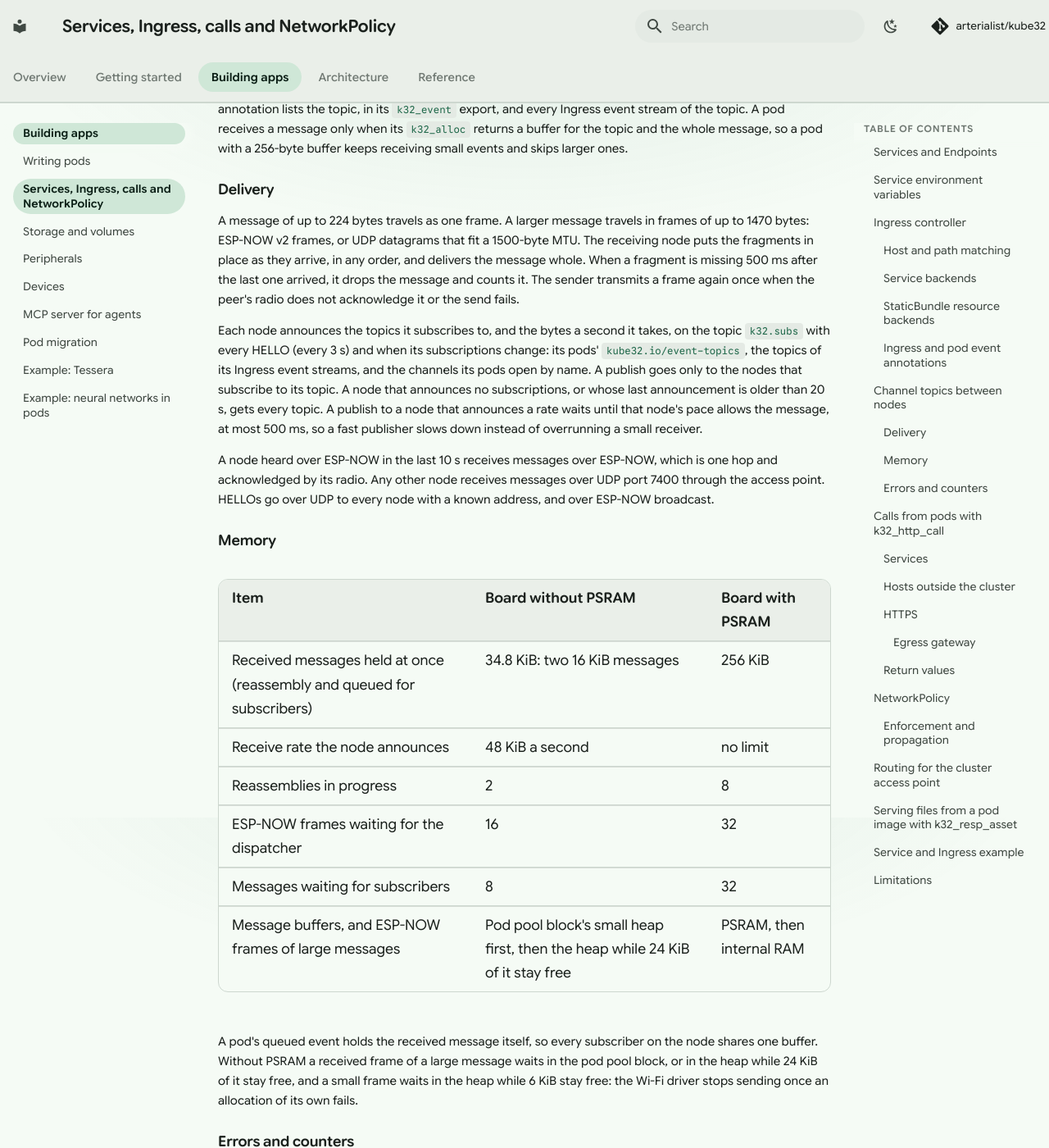
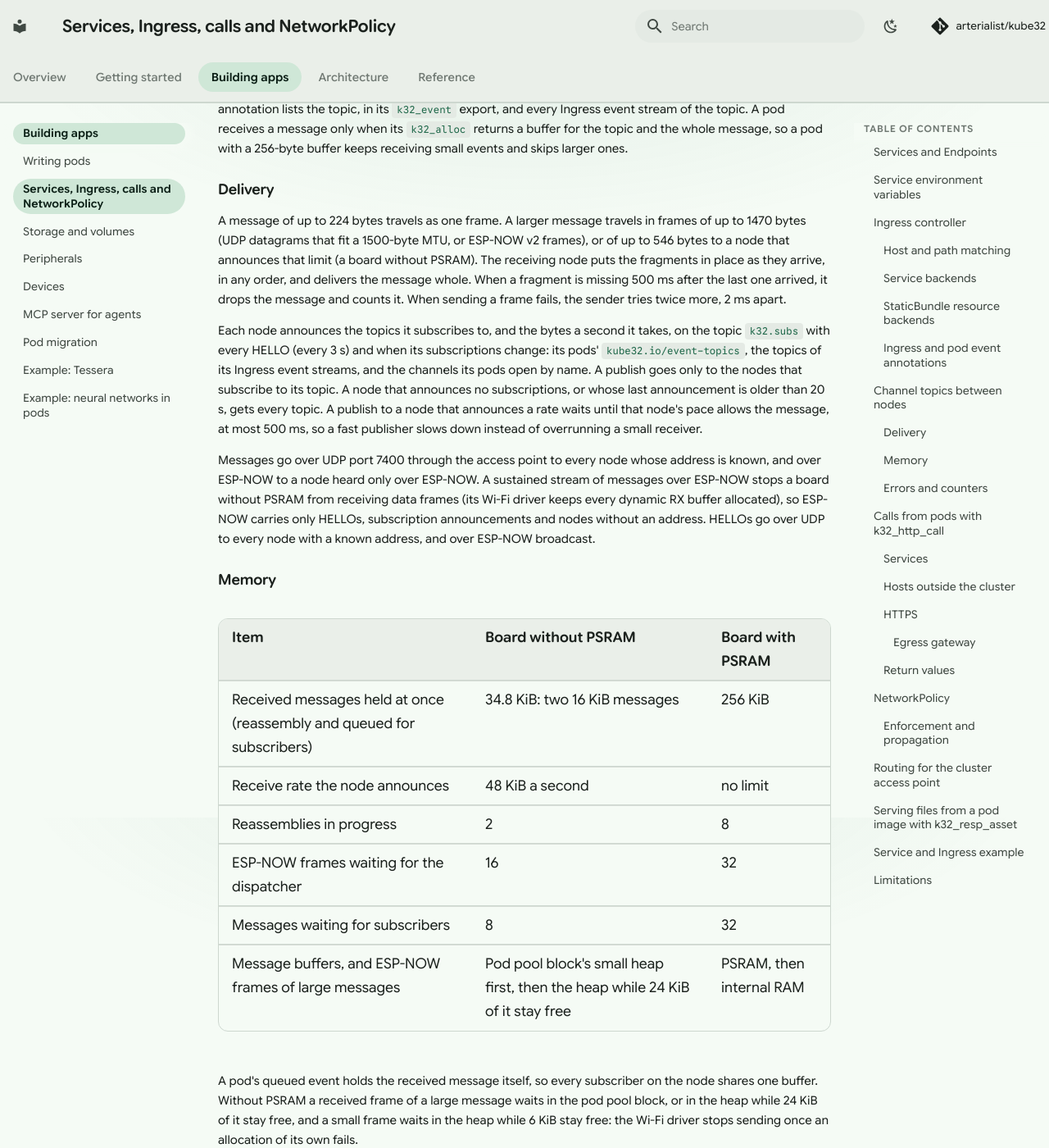
Before and after one commit to arterialist/kube32, an MkDocs documentation site: the page built from docs/networking.md, in a window 1280 px wide and 1400 px high, scrolled down 4403 px. Shown: the whole window at 82% size. Built offline with MkDocs 1.6.1 and Material for MkDocs 9.7.7, drawn with Linux system fonts in a browser that asks for light colours; comment, search, counter and statistics services are not loaded; some of the changed text lies outside the part shown.

Commit message:
fix(ipc): messages go over UDP to a node with an address; a failed frame is tried twice more
A stream of messages over ESP-NOW stops the Cardputer from receiving data frames within minutes: its Wi-Fi driver keeps all 12 dynamic RX buffers allocated (K32_CMD:WIFISTATS), the access point's key handshake times out and the node turns NotReady. Over UDP the same 10-minute stream (4.6 KB frames at 8 fps with 12.6 KB peaks, 10 Hz input messages back) left the buffers free. ESP-NOW now carries HELLOs, subscription announcements and nodes heard only over ESP-NOW. A frame whose send fails is tried twice more, 2 ms apart.

```diff
--- a/docs/networking.md
+++ b/docs/networking.md
@@ -109,11 +109,11 @@ A pod publishes a message on a topic with `k32_event_emit` (up to 200 bytes, `K3
 
 ### Delivery
 
-A message of up to 224 bytes travels as one frame. A larger message travels in frames of up to 1470 bytes: ESP-NOW v2 frames, or UDP datagrams that fit a 1500-byte MTU. The receiving node puts the fragments in place as they arrive, in any order, and delivers the message whole. When a fragment is missing 500 ms after the last one arrived, it drops the message and counts it. The sender transmits a frame again once when the peer's radio does not acknowledge it or the send fails.
+A message of up to 224 bytes travels as one frame. A larger message travels in frames of up to 1470 bytes (UDP datagrams that fit a 1500-byte MTU, or ESP-NOW v2 frames), or of up to 546 bytes to a node that announces that limit (a board without PSRAM). The receiving node puts the fragments in place as they arrive, in any order, and delivers the message whole. When a fragment is missing 500 ms after the last one arrived, it drops the message and counts it. When sending a frame fails, the sender tries twice more, 2 ms apart.
 
 Each node announces the topics it subscribes to, and the bytes a second it takes, on the topic `k32.subs` with every HELLO (every 3 s) and when its subscriptions change: its pods' `kube32.io/event-topics`, the topics of its Ingress event streams, and the channels its pods open by name. A publish goes only to the nodes that subscribe to its topic. A node that announces no subscriptions, or whose last announcement is older than 20 s, gets every topic. A publish to a node that announces a rate waits until that node's pace allows the message, at most 500 ms, so a fast publisher slows down instead of overrunning a small receiver.
 
-A node heard over ESP-NOW in the last 10 s receives messages over ESP-NOW, which is one hop and acknowledged by its radio. Any other node receives messages over UDP port 7400 through the access point. HELLOs go over UDP to every node with a known address, and over ESP-NOW broadcast.
+Messages go over UDP port 7400 through the access point to every node whose address is known, and over ESP-NOW to a node heard only over ESP-NOW. A sustained stream of messages over ESP-NOW stops a board without PSRAM from receiving data frames (its Wi-Fi driver keeps every dynamic RX buffer allocated), so ESP-NOW carries only HELLOs, subscription announcements and nodes without an address. HELLOs go over UDP to every node with a known address, and over ESP-NOW broadcast.
 
 ### Memory
 
@@ -134,7 +134,7 @@ A pod's queued event holds the received message itself, so every subscriber on t
 
 | Value | Cause |
 | --- | --- |
-| `K32_ERR_HOSTUNREACH` (`-113`) | A node's radio did not acknowledge a frame, also when the frame was sent a second time |
+| `K32_ERR_HOSTUNREACH` (`-113`) | A node's radio did not acknowledge an ESP-NOW frame, three times |
 | `K32_ERR_TIMEOUT` (`-110`) | A node's radio did not report the send |
 | `K32_ERR_IO` (`-5`) | The frame could not be sent (the driver's or lwIP's queue was full) |
 | `K32_ERR_AGAIN` (`-11`) | A subscriber on this node had a full queue |
@@ -147,7 +147,7 @@ The console command `K32_CMD:IPC` prints the node's counters as a `K32_IPC` line
 | --- | --- |
 | `published`, `publish_errors` | Messages published on this node, and those a destination missed |
 | `fanout_skipped` | Sends left out because the peer does not subscribe to the topic |
-| `tx_frames`, `send_errors`, `retried` | Frames sent, frames that failed twice, frames sent a second time |
+| `tx_frames`, `send_errors`, `retried` | Frames sent, frames that failed three times, tries after a failure |
 | `rx_messages`, `reassembled` | Messages queued for this node's subscribers, and those put together from fragments |
 | `incomplete` | Messages dropped because a fragment never came, or because both reassembly slots of a board without PSRAM were taken |
 | `nomem` | Messages and frames dropped because no memory or budget held them |
@@ -156,7 +156,7 @@ The console command `K32_CMD:IPC` prints the node's counters as a `K32_IPC` line
 | `malformed`, `crc` | Fragments that do not fit their message, frames with a wrong CRC |
 | `dispatch_dropped` | Messages dropped because the subscribers' queue was full |
 
-`K32_CMD:IPCGAP:<us>`, `K32_CMD:IPCRXQ:<frames>` and `K32_CMD:IPCROUTE:<auto|udp|espnow>` set, until the next reboot, a pause between two frames of one message, the length of the ESP-NOW receive queue and how messages reach peers.
+`K32_CMD:IPCGAP:<us>`, `K32_CMD:IPCRXQ:<frames>` and `K32_CMD:IPCROUTE:<udp|auto|espnow>` set, until the next reboot, a pause between two frames of one message, the length of the ESP-NOW receive queue and how messages reach peers.
 
 ## Calls from pods with k32_http_call
 
```
Also changed, not shown: docs/architecture/espnow-ipc.md (+2 -2 lines), docs/flashing-troubleshooting.md (+1 -0 lines), 2 other files.
